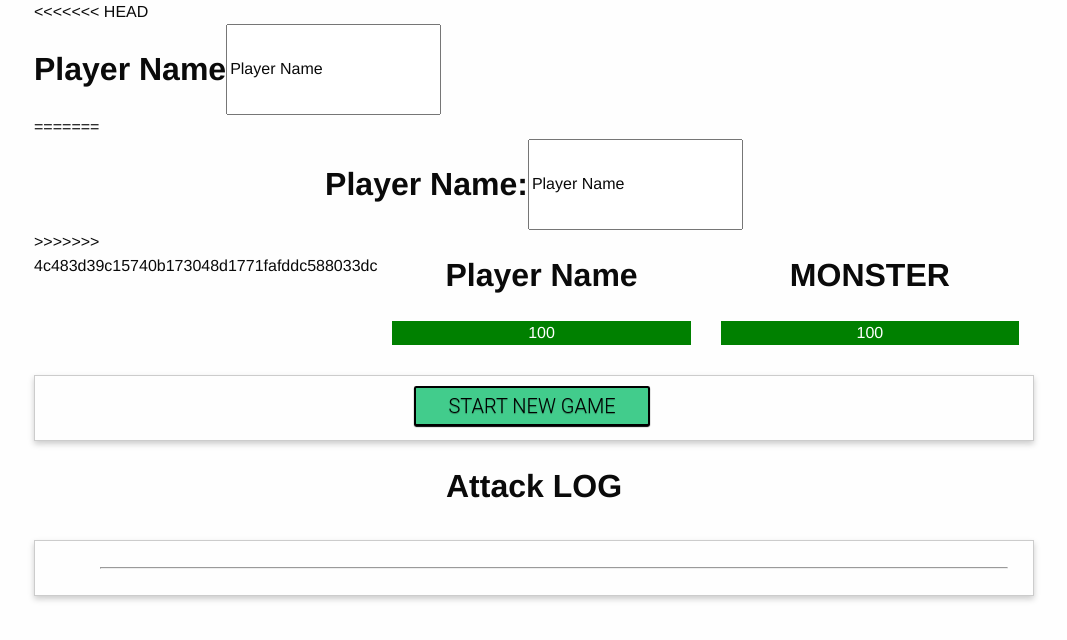
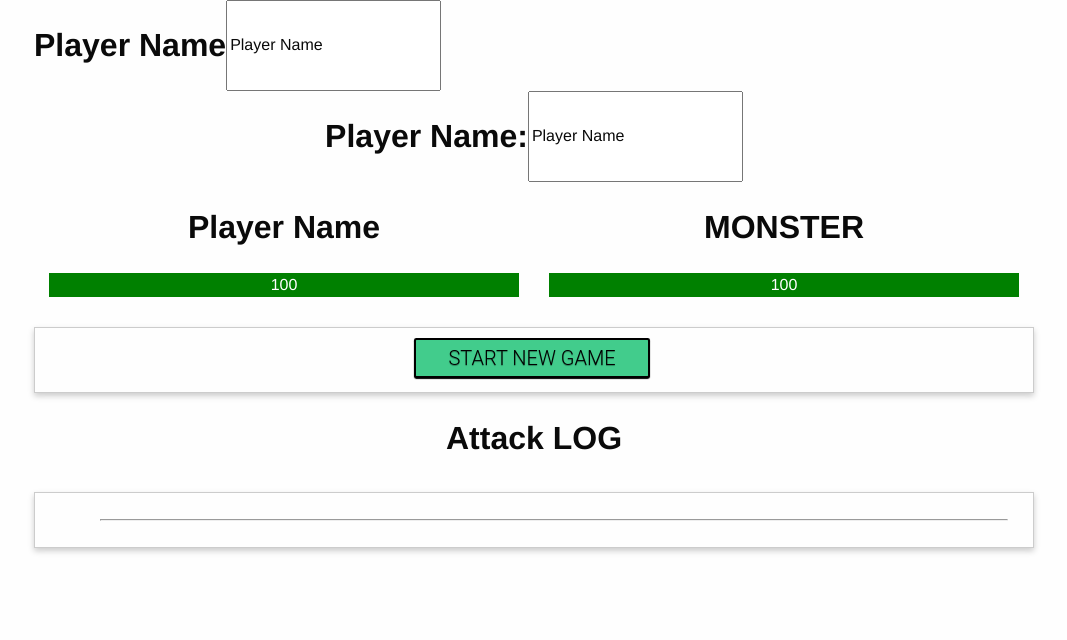
Before and after one commit to chhunsocheat/Vue-Monster-Project, a plain HTML site: page index.html in a window 1280 px wide. Shown: the whole page, without its empty margins (106-1173 px from the left). Drawn offline with nearby package versions, Linux system fonts and the light colour scheme.

Commit message:
fix conflict

```diff
--- a/index.html
+++ b/index.html
@@ -9,18 +9,16 @@
 <body>
 <div id="app">
     <section class="row">
-<<<<<<< HEAD
+
        <div class="container">
         <h1>Player Name </h1>
         <input v-model="playerName" placeholder="enter your name...">
     </div>
-=======
         <div class="playerName">
         <h1>Player Name: </h1>
         <input v-model="playerName">
     </div>
         <div class="container">
->>>>>>> 4c483d39c15740b173048d1771fafddc588033dc
         <div class="small-6 columns">
             <h1 class="text-center">{{playerName}}</h1>
             <div class="healthbar">
```
